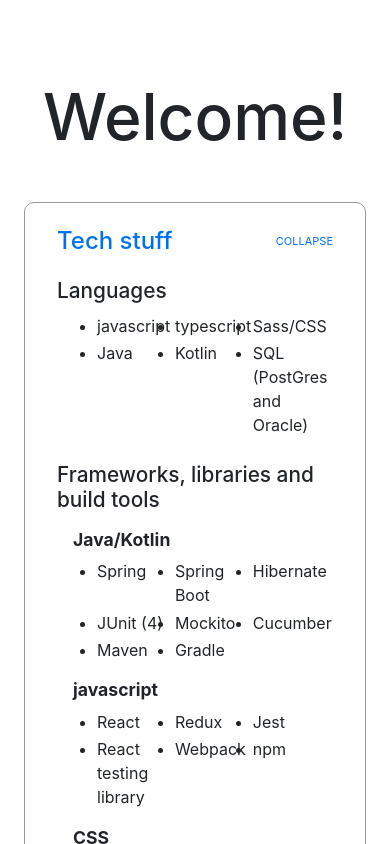
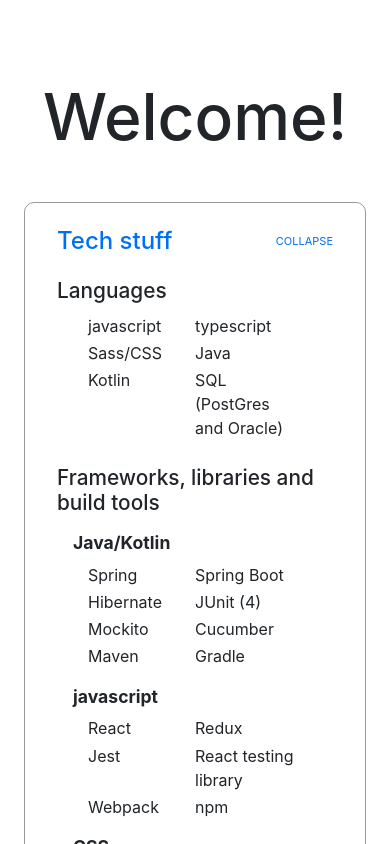
Before and after one commit to JamieMoriarty/resume, a Next.js app: page / in a window 390 px wide. Both pictures are taken after a click on the button 195 px from the left and 268 px from the top of the page. Shown: the top 844 px of the page. Built offline with nearby package versions, Linux system fonts and the light colour scheme.

Commit message:
Use bootstrap grid, rather than homebrewed list solution, to improve look on both desktop and mobile

```diff
--- a/src/components/techs/Techs.module.scss
+++ b/src/components/techs/Techs.module.scss
@@ -19,23 +19,10 @@
     }
 
     &__category-list {
-        display: flex;
-        flex-wrap: wrap;
-        justify-content: flex-start;
-        align-items: flex-start;
-
-        margin: 0.5rem 0 1rem;
+        margin: 0.5rem 1rem 1rem;
     }
 
     &__category-item {
         padding: 0.1rem 0;
-
-        &--3 {
-            flex: 0 1 33%;
-        }
-
-        &-2 {
-            flex: 1 1 50%;
-        }
     }
 }
--- a/src/components/techs/index.js
+++ b/src/components/techs/index.js
@@ -11,31 +11,32 @@
     return (
         <section>
             <TechCategory title={techExperience.languages.title}>
-                <ul className={styles['techs-module__category-list']}>
+                <div className="container">
+                    <div className={`row ${styles['techs-module__category-list']}`}>
                         {techExperience.languages.items.map(item => (
-                        <li
-                            key={`tech_category_language_${item}`}
-                            className={`${styles['techs-module__category-item']} ${styles['techs-module__category-item--3']}`}
-                        >
+                            <div key={`tech_category_language_${item}`} className={`${styles['techs-module__category-item']} col-6 col-md-4`}>
                                 {item}
-                        </li>
+                            </div>
                         ))}
-                </ul>
+                    </div>
+                </div>
             </TechCategory>
             <TechCategory title={techExperience.frameworks.title}>
                 {Object.keys(techExperience.frameworks.items).map(language => (
                     <React.Fragment key={`tech_category_frameworks_${language}`}>
                         <h2 className={styles['techs-module__category-subtitle']}>{language}</h2>
-                        <ul className={styles['techs-module__category-list']}>
+                        <div className="container">
+                            <div className={`row ${styles['techs-module__category-list']}`}>
                                 {techExperience.frameworks.items[language].map(item => (
-                                <li
+                                    <div
                                         key={`tech_category_frameworks_${language}_${item}`}
-                                    className={`${styles['techs-module__category-item']} ${styles['techs-module__category-item--3']}`}
+                                        className={`${styles['techs-module__category-item']} col-6 col-md-4`}
                                     >
                                         {item}
-                                </li>
+                                    </div>
                                 ))}
-                        </ul>
+                            </div>
+                        </div>
                     </React.Fragment>
                 ))}
             </TechCategory>
```
Lines whose indentation alone changed are shown as unchanged.
